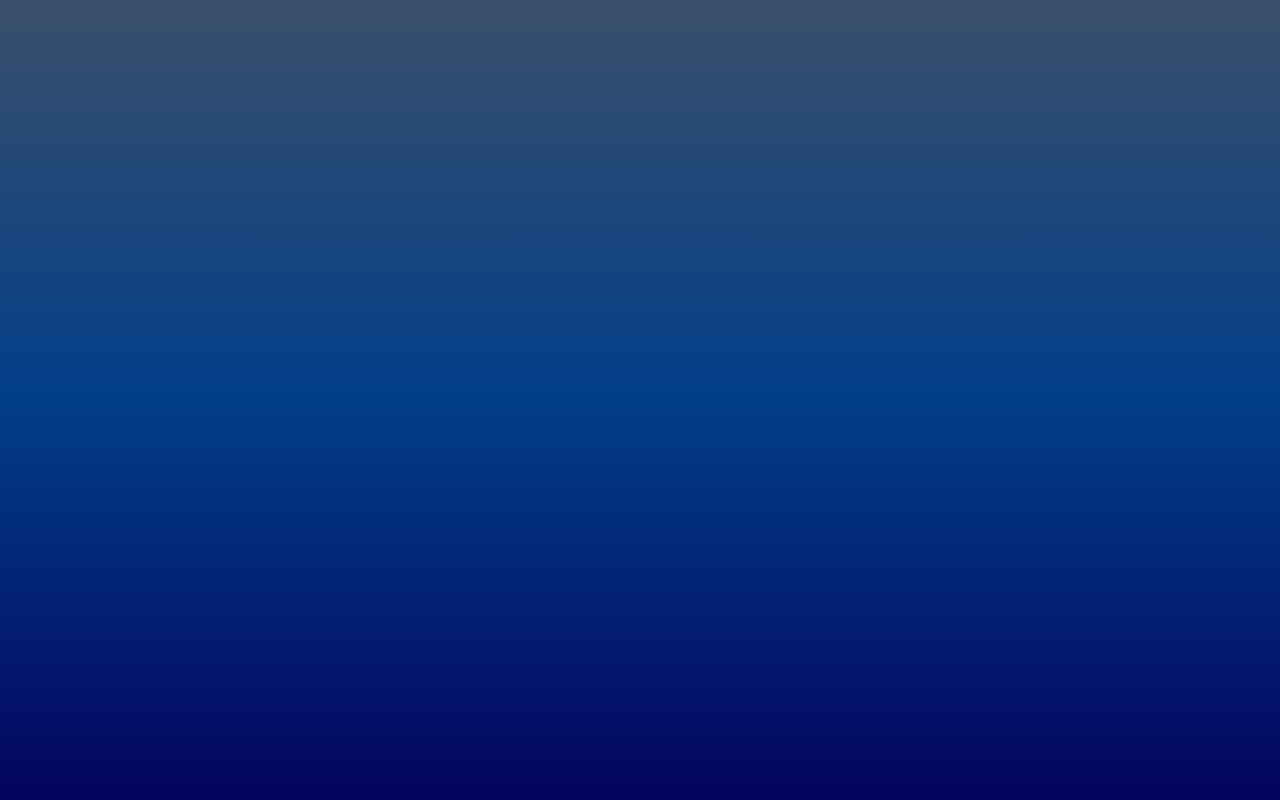
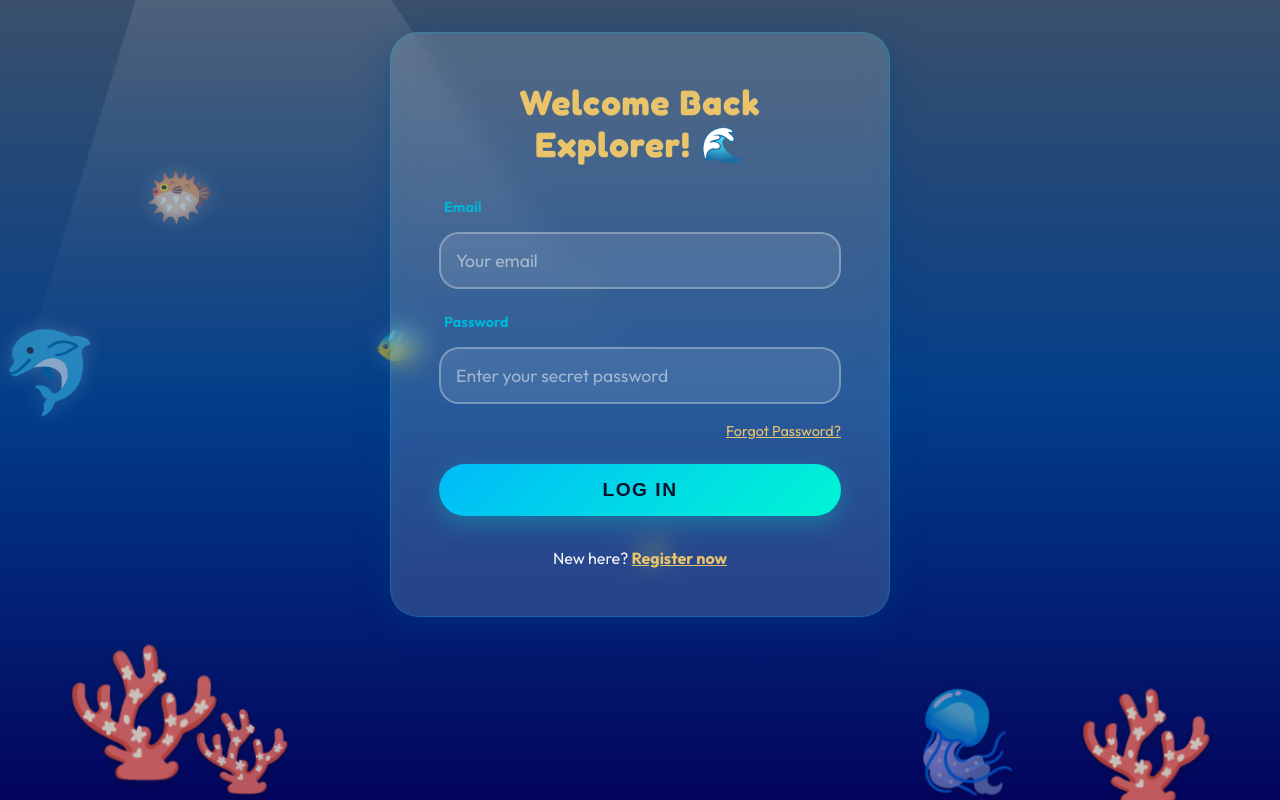
Before and after one commit to AiProjects2006/EDUGENAI_SCRUM_67_Student_UI_Implementation, a React (Vite) app: page /login in a window 1280 px wide. Before the commit this address had no page. Built offline with nearby package versions, Linux system fonts and the light colour scheme.

Commit message:
Add login

```diff
--- a/src/App.jsx
+++ b/src/App.jsx
@@ -2,6 +2,8 @@ import { BrowserRouter as Router, Routes, Route, Navigate } from 'react-router-d
 import OceanLayout from './components/layout/OceanLayout/OceanLayout';
 import LandingPage from './features/auth/pages/LandingPage';
 import Registration from './features/auth/registration/Registration';
+import Login from './features/auth/login/Login';
+import ForgotPassword from './features/auth/login/ForgotPassword';
 import Dashboard from './features/primary/dashboard/Dashboard';
 import Courses from './features/primary/courses/Courses';
 import Modules from './features/primary/modules/Modules';
@@ -30,6 +32,8 @@ function App() {
         <Routes>
           <Route path="/landing" element={<LandingPage />} />
           <Route path="/registration" element={<Registration />} />
+          <Route path="/login" element={<Login />} />
+          <Route path="/forgot-password" element={<ForgotPassword />} />
 
           {/* Protected routes wrapped in OceanLayout */}
           <Route path="/" element={<OceanLayout />}>
--- /dev/null
+++ b/src/features/auth/login/ForgotPassword.jsx
@@ -0,0 +1,55 @@
+import React, { useState } from 'react';
+import { useNavigate } from 'react-router-dom';
+import OceanBackground from '../../../components/layout/OceanBackground/OceanBackground';
+import '../registration/Registration.css';
+
+const ForgotPassword = () => {
+  const navigate = useNavigate();
+  const [isSent, setIsSent] = useState(false);
+
+  const handleReset = (e) => {
+    e.preventDefault();
+    setIsSent(true);
+    // Simulate API call, then redirect after 3 seconds
+    setTimeout(() => {
+      navigate('/login');
+    }, 3000);
+  };
+
+  return (
+    <div className="registration-page">
+      <OceanBackground />
+      <div className="registration-card glass-panel">
+        <h2>Reset Password 🌊</h2>
+
+        {!isSent ? (
+          <>
+            <p style={{ color: 'white', marginBottom: '1.5rem' }}>
+              Enter your email address and we'll send you a magical link to reset your password.
+            </p>
+            <form onSubmit={handleReset}>
+              <div className="input-group">
+                <label>Email</label>
+                <input type="email" placeholder="Your email" required />
+              </div>
+              <button type="submit" className="btn-primary">Send Reset Link</button>
+            </form>
+          </>
+        ) : (
+          <div style={{ padding: '2rem 0' }}>
+            <h3 style={{ color: 'var(--aqua)', marginBottom: '1rem' }}>Message Sent! ✉️</h3>
+            <p style={{ color: 'white' }}>
+              If an account exists for that email, a reset link was sent. Redirecting back to login...
+            </p>
+          </div>
+        )}
+
+        <p className="login-link">
+          Remember it? <span onClick={() => navigate('/login')}>Back to login</span>
+        </p>
+      </div>
+    </div>
+  );
+};
+
+export default ForgotPassword;
--- /dev/null
+++ b/src/features/auth/login/Login.jsx
@@ -0,0 +1,46 @@
+import React from 'react';
+import { useNavigate } from 'react-router-dom';
+import OceanBackground from '../../../components/layout/OceanBackground/OceanBackground';
+import '../registration/Registration.css';
+
+const Login = () => {
+  const navigate = useNavigate();
+
+  const handleLogin = (e) => {
+    e.preventDefault();
+    navigate('/dashboard'); // Direct to dashboard on login
+  };
+
+  return (
+    <div className="registration-page">
+      <OceanBackground />
+      <div className="registration-card glass-panel">
+        <h2>Welcome Back Explorer! 🌊</h2>
+        <form onSubmit={handleLogin}>
+          <div className="input-group">
+            <label>Email</label>
+            <input type="email" placeholder="Your email" required />
+          </div>
+          <div className="input-group">
+            <label>Password</label>
+            <input type="password" placeholder="Enter your secret password" required />
+            <div style={{ textAlign: 'right', marginTop: '0.5rem' }}>
+              <span
+                onClick={() => navigate('/forgot-password')}
+                style={{ color: 'var(--golden-yellow)', cursor: 'pointer', fontSize: '0.9rem', textDecoration: 'underline' }}
+              >
+                Forgot Password?
+              </span>
+            </div>
+          </div>
+          <button type="submit" className="btn-primary">Log In</button>
+        </form>
+        <p className="login-link">
+          New here? <span onClick={() => navigate('/registration')}>Register now</span>
+        </p>
+      </div>
+    </div>
+  );
+};
+
+export default Login;
```
